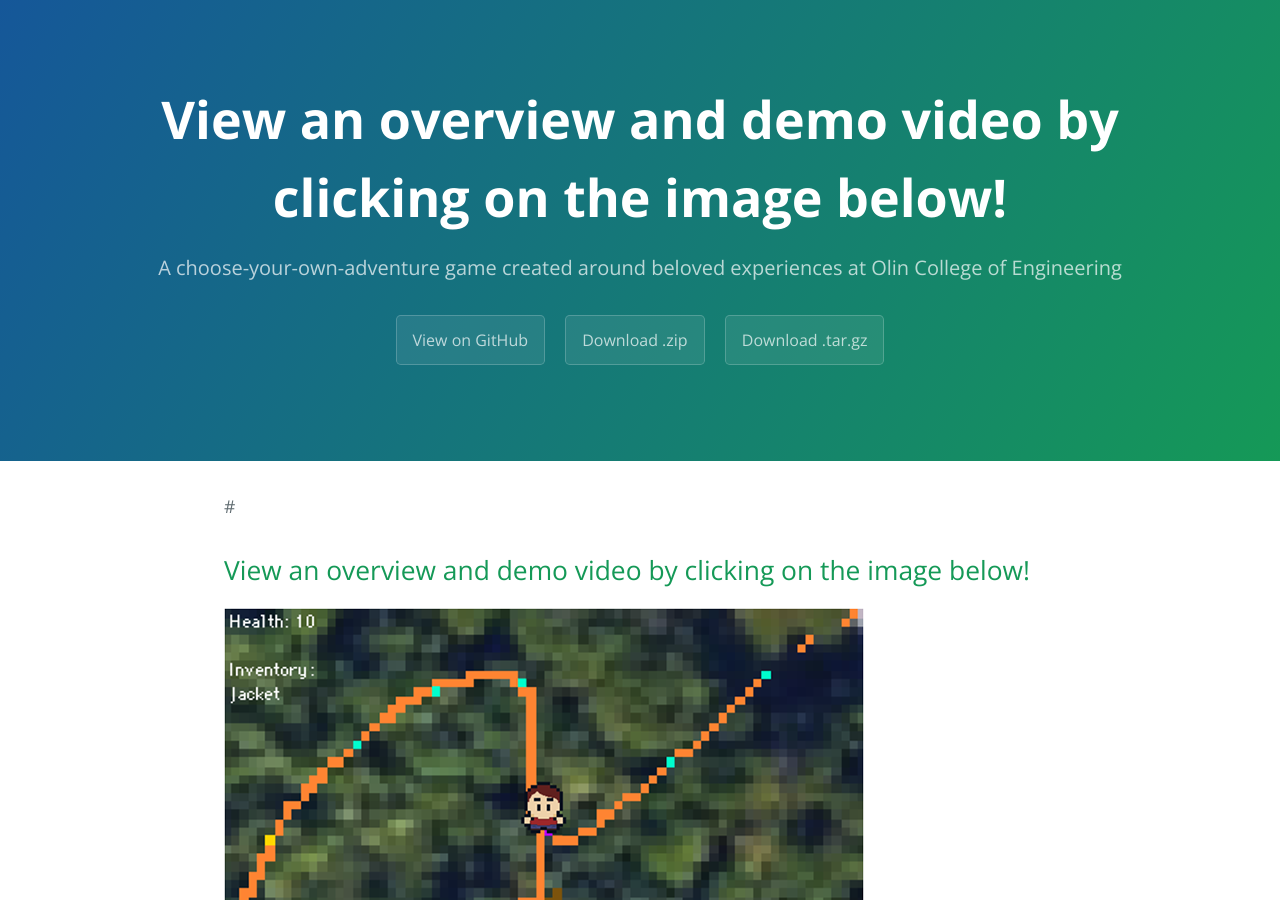
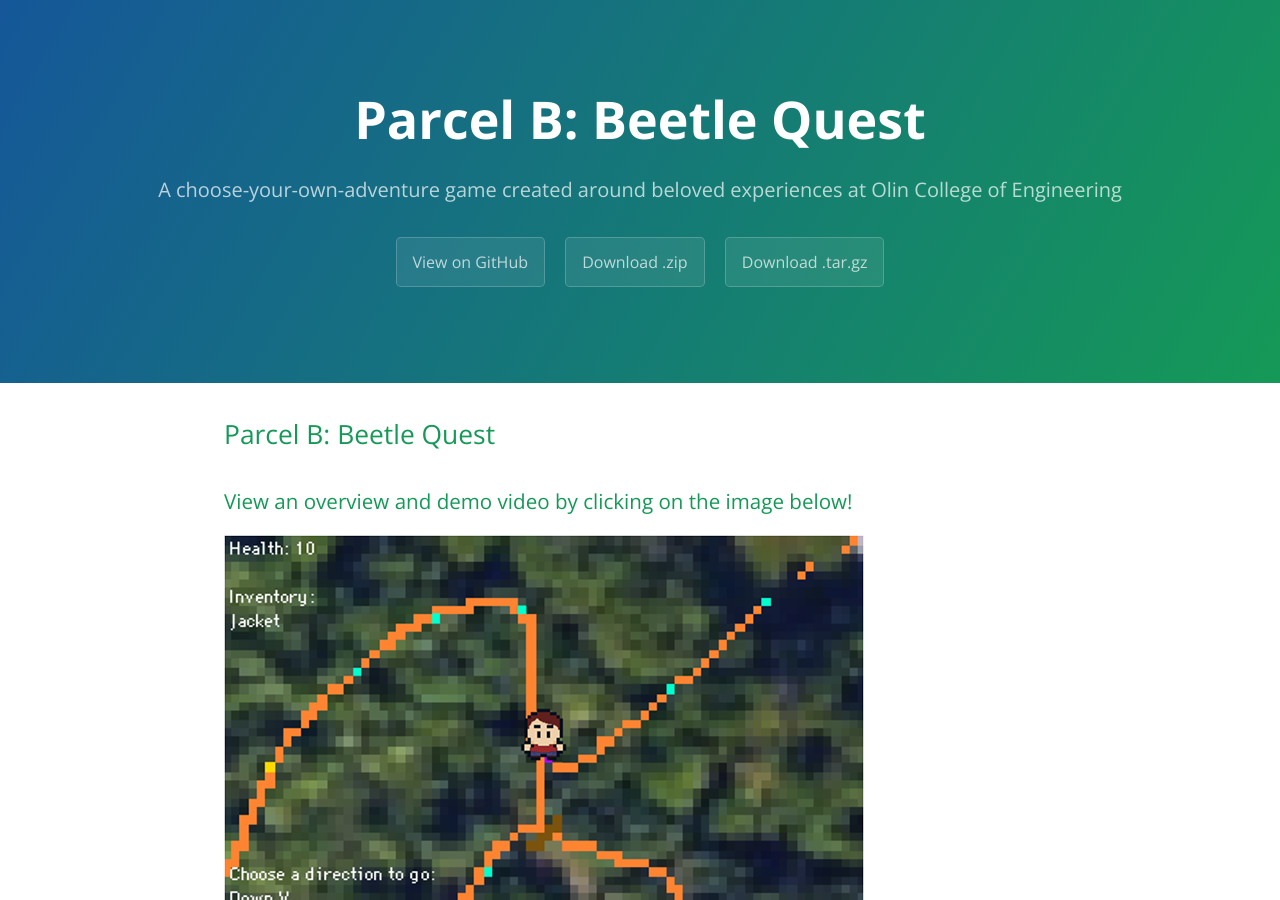
Before and after one commit to mbelanger0/parcel-b-beetle-quest, a Jekyll site: the page built from docs/index.md, in a window 1280 px wide and 900 px high. Built offline with Jekyll 4.4.1, drawn with Linux system fonts in a browser that asks for light colours; our own code applies the rules of GitHub Pages for plain Markdown files.

Commit message:
Fix website title

```diff
--- a/docs/index.md
+++ b/docs/index.md
@@ -2,8 +2,8 @@
 layout: default
 ---
 
-#
-## View an overview and demo video by clicking on the image below!
+## Parcel B: Beetle Quest
+### View an overview and demo video by clicking on the image below!
 [![VIDEO: Parcel B: Beetle Quest](images/map-scene.PNG)](https://www.youtube.com/watch?v=HmeGbPQOlmk)
 
 # Overview
```
